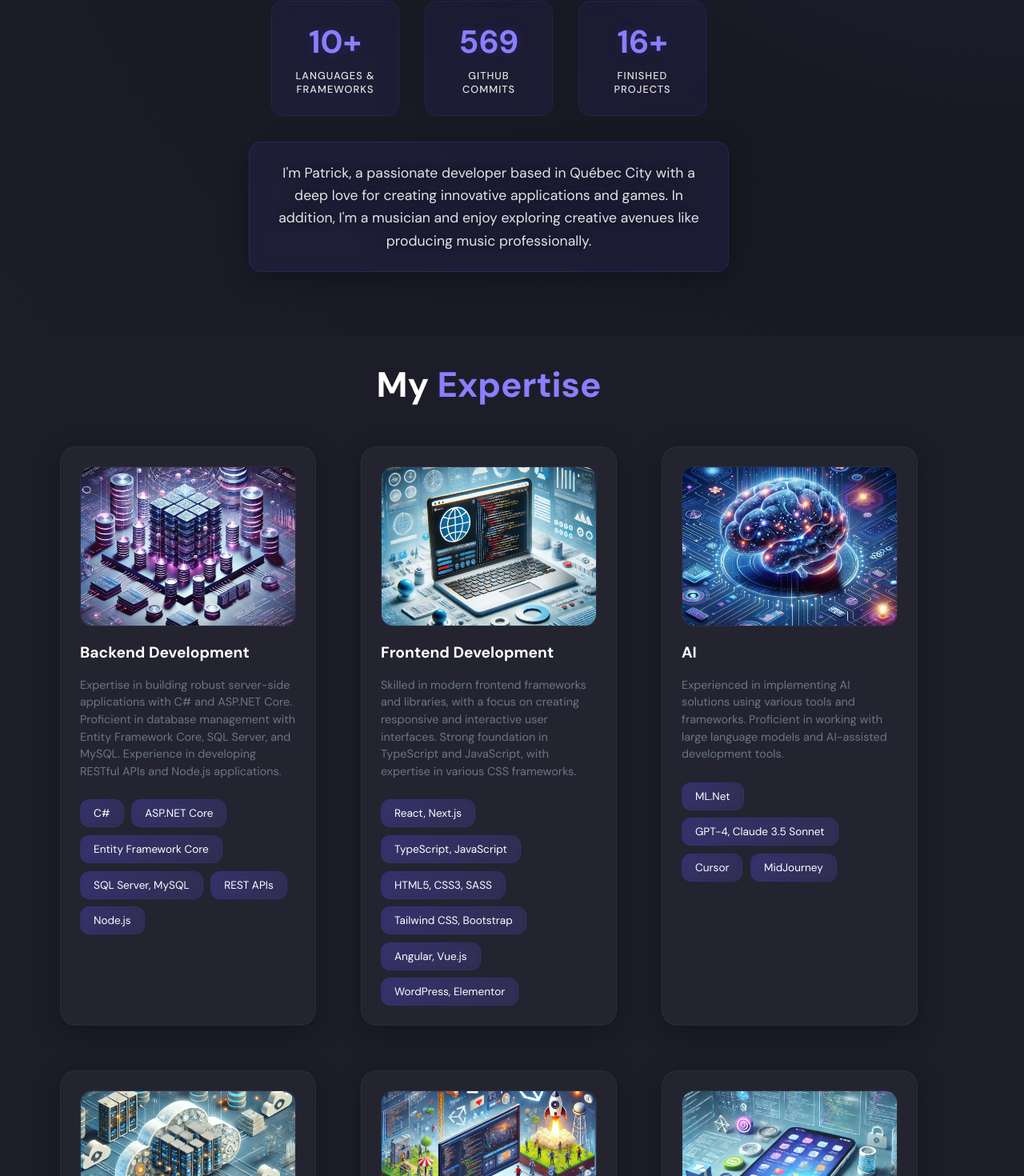
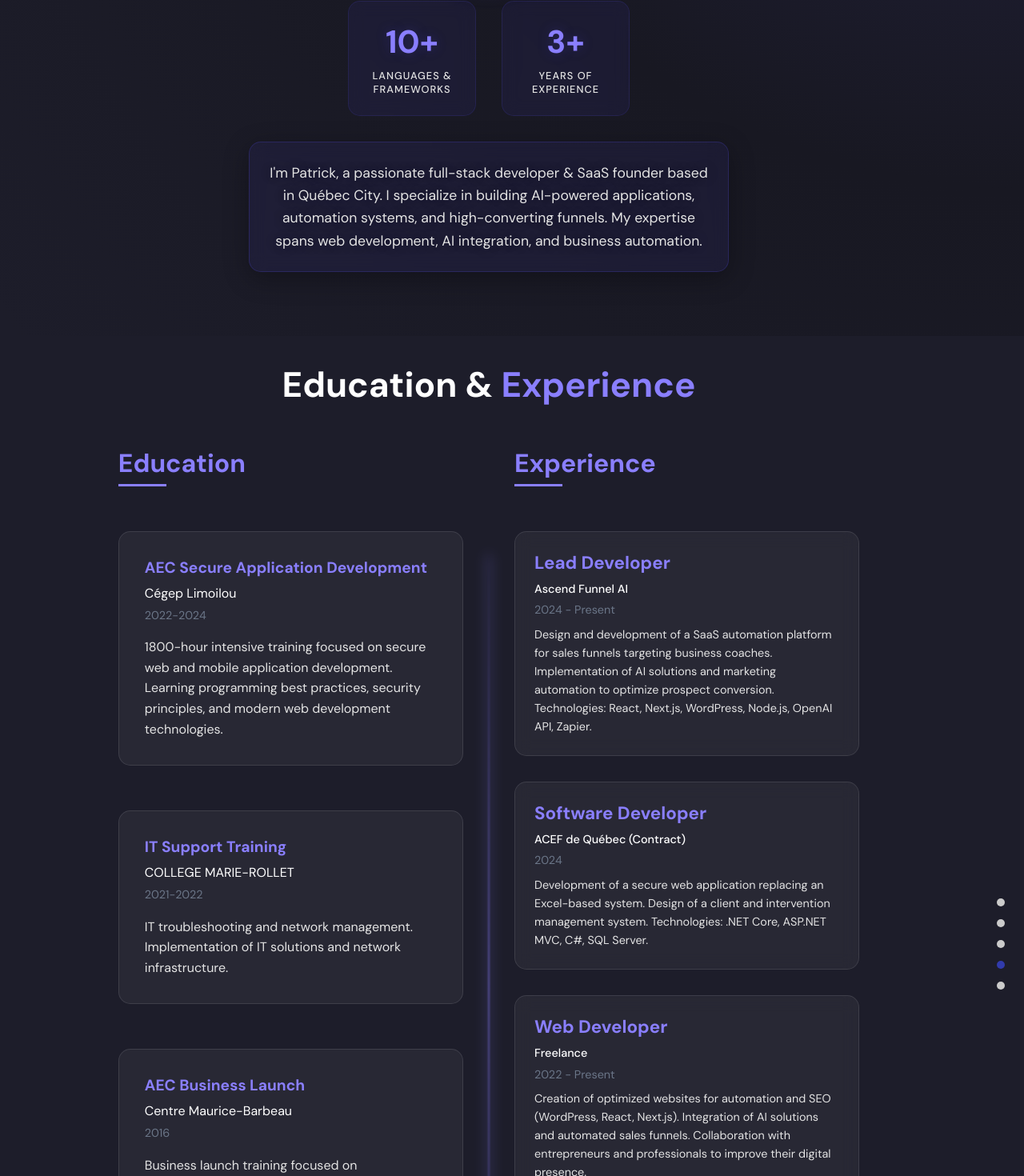
Before and after one commit to PatrickDumoulin/PortfolioDev2.0, a React (Create React App) app in the folder frontend_react/: page / in a window 1280 px wide. Shown: the part 576-2046 px from the top of the page at 80% size. Built offline with nearby package versions, Linux system fonts and the light colour scheme.

Commit message:
Update Skills section with expanded education and professional experience details. Change section order

```diff
--- a/frontend_react/src/App.js
+++ b/frontend_react/src/App.js
@@ -16,9 +16,9 @@ const MainLayout = () => (
     <div className="app">
       <Navbar />
       <Header />
+      <Skills />
       <About />
       <Work />
-      <Skills />
       <Footer />
     </div>
   </LanguageProvider>
--- a/frontend_react/src/container/Header/Header.jsx
+++ b/frontend_react/src/container/Header/Header.jsx
@@ -19,24 +19,23 @@ const scaleVariants = {
 const translations = {
   EN: {
     title: "LANGUAGES & FRAMEWORKS",
-    commits: "GITHUB COMMITS",
-    projects: "FINISHED PROJECTS",
+    experience: "YEARS OF EXPERIENCE",
     role: "FullStack Web Developer",
-    bio: "I'm Patrick, a passionate developer based in Québec City with a deep love for creating innovative applications and games. In addition, I'm a musician and enjoy exploring creative avenues like producing music professionally."
+    founder: "Developer & Founder of 2 SaaS in AI & Automation",
+    bio: "I'm Patrick, a passionate full-stack developer & SaaS founder based in Québec City. I specialize in building AI-powered applications, automation systems, and high-converting funnels. My expertise spans web development, AI integration, and business automation."
   },
   FR: {
     title: "LANGAGES & FRAMEWORKS",
-    commits: "COMMITS GITHUB",
-    projects: "PROJETS TERMINÉS",
+    experience: "ANNÉES D'EXPÉRIENCE",
     role: "Développeur Web FullStack",
-    bio: "Je suis Patrick, un développeur passionné basé à Québec, avec un profond intérêt pour la création d'applications et de jeux innovants. De plus, je suis musicien et j'aime explorer des avenues créatives comme la production musicale professionnelle."
+    founder: "Développeur & Fondateur de 2 SaaS en IA & Automation",
+    bio: "Je suis Patrick, un développeur full-stack passionné & fondateur de SaaS basé à Québec. Je me spécialise dans la création d'applications propulsées par l'IA, de systèmes d'automation et de tunnels de conversion performants. Mon expertise couvre le développement web, l'intégration d'IA et l'automatisation d'entreprise."
   }
 };
 
 const stats = [
   { titleKey: "title", value: 10, suffix: "+" },
-  { titleKey: "commits", value: 569, suffix: "" },
-  { titleKey: "projects", value: 16, suffix: "+" },
+  { titleKey: "experience", value: 3, suffix: "+" }
 ];
 
 const Counter = ({ value, suffix, title }) => {
--- a/frontend_react/src/container/Skills/Skills.jsx
+++ b/frontend_react/src/container/Skills/Skills.jsx
@@ -18,6 +18,18 @@ const translations = {
           institution: "Cégep Limoilou",
           period: "2022-2024",
           description: "1800-hour intensive training focused on secure web and mobile application development. Learning programming best practices, security principles, and modern web development technologies."
+        },
+        {
+          name: "IT Support Training",
+          institution: "COLLEGE MARIE-ROLLET",
+          period: "2021-2022",
+          description: "IT troubleshooting and network management. Implementation of IT solutions and network infrastructure."
+        },
+        {
+          name: "AEC Business Launch",
+          institution: "Centre Maurice-Barbeau",
+          period: "2016",
+          description: "Business launch training focused on entrepreneurship fundamentals and business development strategies."
         }
       ]
     },
@@ -25,10 +37,28 @@ const translations = {
       title: "Experience",
       items: [
         {
-          name: "ACEF De Québec",
-          role: "Full Stack Developer (Contract)",
+          name: "Lead Developer",
+          role: "Ascend Funnel AI",
+          period: "2024 - Present",
+          description: "Design and development of a SaaS automation platform for sales funnels targeting business coaches. Implementation of AI solutions and marketing automation to optimize prospect conversion. Technologies: React, Next.js, WordPress, Node.js, OpenAI API, Zapier."
+        },
+        {
+          name: "Software Developer",
+          role: "ACEF de Québec (Contract)",
           period: "2024",
-          description: "Development of a complete web application for managing budget consultations. Technologies used: ASP.NET Core, React, SQL Server.",
+          description: "Development of a secure web application replacing an Excel-based system. Design of a client and intervention management system. Technologies: .NET Core, ASP.NET MVC, C#, SQL Server."
+        },
+        {
+          name: "Web Developer",
+          role: "Freelance",
+          period: "2022 - Present",
+          description: "Creation of optimized websites for automation and SEO (WordPress, React, Next.js). Integration of AI solutions and automated sales funnels. Collaboration with entrepreneurs and professionals to improve their digital presence."
+        },
+        {
+          name: "Co-Founder & Technical Manager",
+          role: "Productions BRB",
+          period: "2019 - 2022",
+          description: "Creation and management of an event company specializing in mobile shows and artist management. Organization and management of 500+ events for clients across Quebec. Implementation of digital solutions for event management and reservations. Management of social media and digital communication to optimize visibility and engagement. Development of internal tools for partner management and operations optimization. Management of contracts, commercial prospecting and process optimization."
         }
       ]
     }
@@ -43,6 +73,18 @@ const translations = {
           institution: "Cégep Limoilou",
           period: "2022-2024",
           description: "Formation intensive de 1800 heures axée sur le développement d'applications web et mobiles sécurisées. Apprentissage des meilleures pratiques de programmation, des principes de sécurité et des technologies de développement web modernes."
+        },
+        {
+          name: "Formation en Soutien Informatique",
+          institution: "COLLEGE MARIE-ROLLET",
+          period: "2021-2022",
+          description: "Résolution de problématiques informatiques et gestion de réseaux. Mise en place de solutions informatiques et d'infrastructures réseau."
+        },
+        {
+          name: "AEC Lancement d'Entreprise",
+          institution: "Centre Maurice-Barbeau",
+          period: "2016",
+          description: "Formation en lancement d'entreprise axée sur les fondamentaux de l'entrepreneuriat et les stratégies de développement d'entreprise."
         }
       ]
     },
@@ -50,10 +92,28 @@ const translations = {
       title: "Expérience",
       items: [
         {
-          name: "ACEF De Québec",
-          role: "Développeur Full Stack (Contrat)",
+          name: "Développeur Principal",
+          role: "Ascend Funnel AI",
+          period: "2024 - Présent",
+          description: "Conception et développement d'un SaaS d'automatisation des funnels de vente pour les coachs business. Implémentation d'une solution AI et automation marketing pour optimiser la conversion des prospects. Technologies : React, Next.js, WordPress, Node.js, OpenAI API, Zapier."
+        },
+        {
+          name: "Développeur Logiciel",
+          role: "ACEF de Québec (Contrat)",
           period: "2024",
-          description: "Développement d'une application web complète pour la gestion des consultations budgétaires. Technologies utilisées : ASP.NET Core, React, SQL Server.",
+          description: "Développement d'une application web sécurisée remplaçant un système Excel. Conception d'un système de gestion de clients et suivi des interventions. Technologies : .NET Core, ASP.NET MVC, C#, SQL Server."
+        },
+        {
+          name: "Développeur Web",
+          role: "Freelance",
+          period: "2022 - Présent",
+          description: "Création de sites web optimisés pour l'automatisation et le SEO (WordPress, React, Next.js). Intégration de solutions AI et funnels de vente automatisés. Collaboration avec entrepreneurs et professionnels pour améliorer leur présence digitale."
+        },
+        {
+          name: "Co-Fondateur & Gestionnaire Technique",
+          role: "Productions BRB",
+          period: "2019 - 2022",
+          description: "Création et gestion d'une entreprise événementielle spécialisée dans l'organisation de spectacles mobiles et la gestion d'artistes. Organisation et gestion de 500+ événements pour des clients à travers le Québec. Mise en place de solutions digitales pour la gestion des événements et des réservations. Gestion des médias sociaux et de la communication digitale pour optimiser la visibilité et l'engagement. Développement d'outils internes pour la gestion des partenaires et l'optimisation des opérations. Gestion des contrats, prospection commerciale et optimisation des processus internes."
         }
       ]
     }
--- a/frontend_react/src/container/Skills/Skills.scss
+++ b/frontend_react/src/container/Skills/Skills.scss
@@ -233,47 +233,39 @@
   }
 
   .app__education-item {
+    width: 100%;
+    padding: 2rem;
     background: rgba(255, 255, 255, 0.05);
-    padding: 1.5rem;
     border-radius: 15px;
     border: 1px solid rgba(255, 255, 255, 0.1);
-    backdrop-filter: blur(10px);
-    transition: all 0.3s ease;
+    margin-bottom: 1.5rem;
 
-    &:hover {
-      background: rgba(255, 255, 255, 0.1);
-      transform: translateY(-5px);
-    }
-
-    .app__education-content {
     h3 {
       color: #8A7FFF;
       font-size: 1.2rem;
       margin-bottom: 0.5rem;
+      text-align: left;
     }
 
     .institution {
       color: var(--white-color);
-        font-weight: 500;
+      font-size: 1rem;
       margin-bottom: 0.3rem;
+      text-align: left;
     }
 
     .period {
       color: var(--gray-color);
+      font-size: 0.9rem;
       margin-bottom: 1rem;
+      text-align: left;
     }
 
     .description {
       color: var(--lightGray-color);
+      font-size: 1rem;
       line-height: 1.6;
-      }
-    }
-
-    .bold-text {
-      color: #8A7FFF;
-      font-size: 1.4rem;
-      margin-bottom: 0.5rem;
-      font-weight: 700;
+      text-align: left;
     }
   }
 
```
Lines whose indentation alone changed are shown as unchanged.
